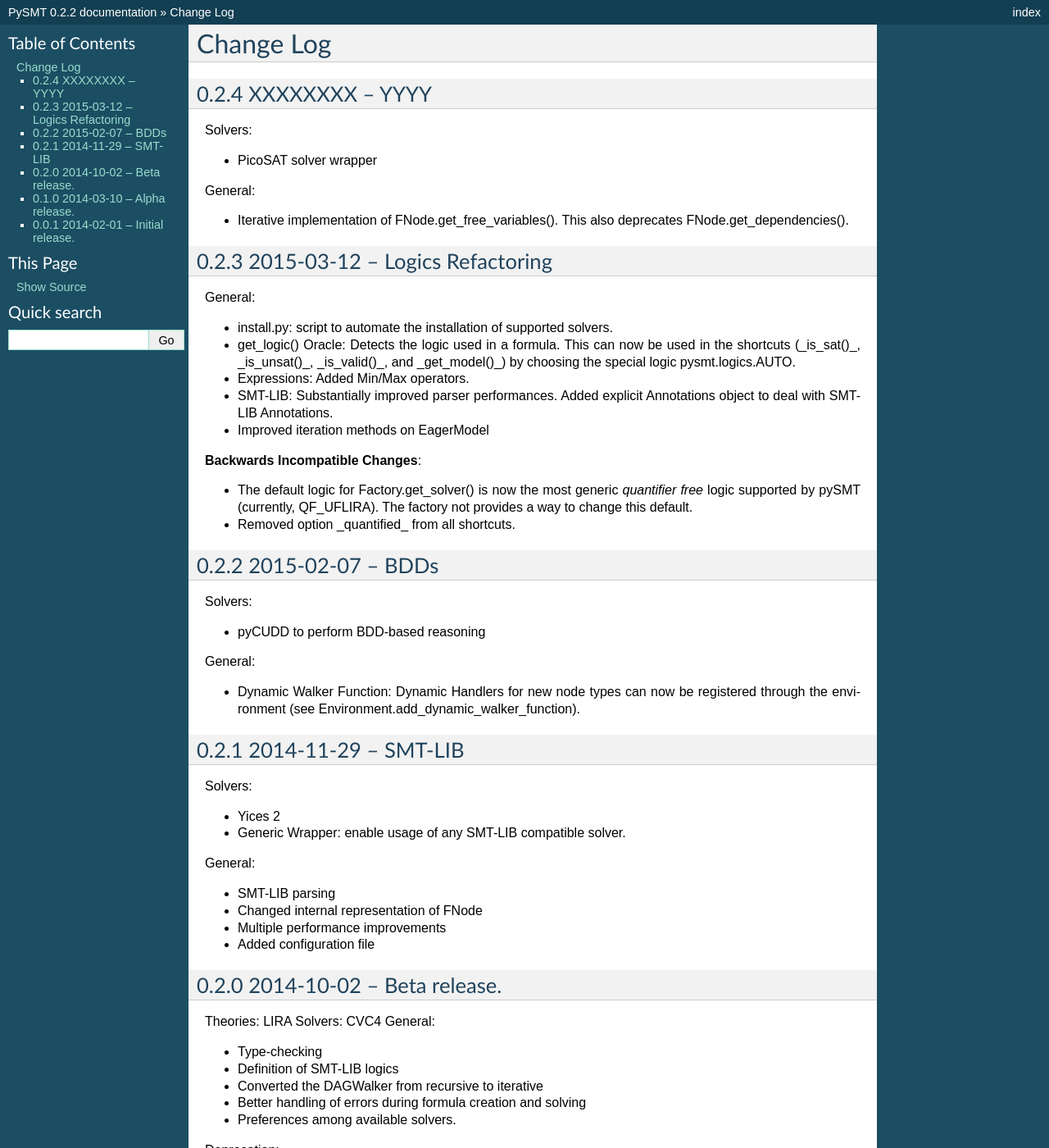
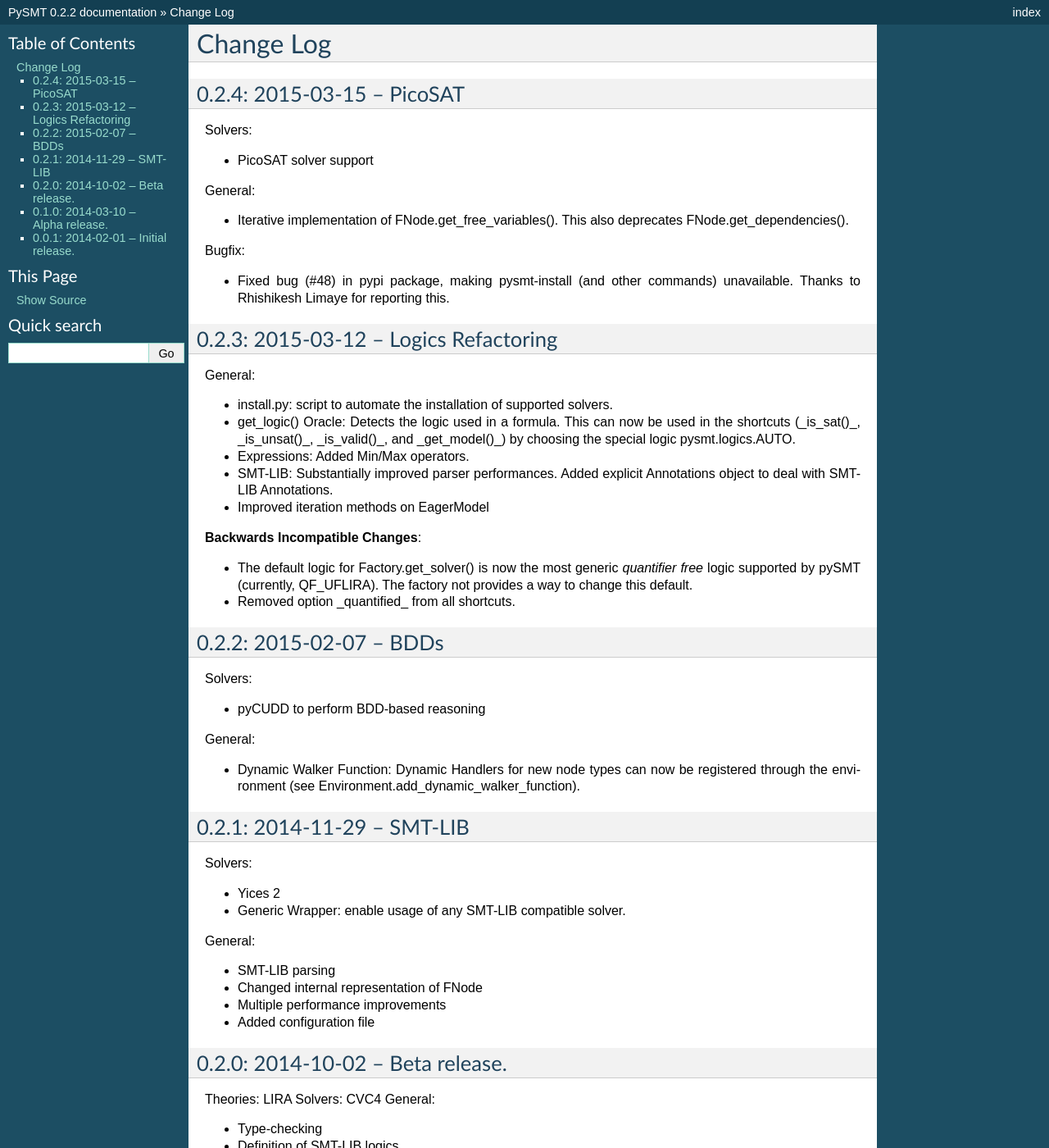
Before and after one commit to pysmt/pysmt, a Sphinx documentation site: the page built from docs/CHANGES.rst, in a window 1280 px wide and 1400 px high. Shown: the whole window at 82% size. Built offline with Sphinx 7.4.7, drawn with Linux system fonts in a browser that asks for light colours; formulas are drawn with MathJax 3; pages that are not in the unit, such as notebooks, are missing from menus; some of the changed text lies outside the part shown.

Commit message:
Release 0.2.4

```diff
--- a/README.rst
+++ b/README.rst
@@ -27,14 +27,14 @@
 ===============
 You can install the latest stable release of pySMT from PyPI:
 
-  $ pip install pysmt
+  # pip install pysmt
 this will additionally install the *pysmt-install* command, that can be used to install the solvers: e.g.,
 
-  $ pysmt-install --msat
+  # pysmt-install --msat
 this will download and install Mathsat 5. You will need to set your PYTHONPATH as suggested by the installer to make the python bindings visible. To verify that a solver has been installed run
 
   $ pysmt-install --check
-*Note* pysmt-install is provided to simplify the installation of solvers. However, each solver has its own license and restriction on use that you need to take into account.
+*Note* pysmt-install is provided to simplify the installation of solvers. However, each solver has its own dependencies, license and restrictions on use that you need to take into account.
 
 
 Supported Theories and Solvers
--- a/docs/CHANGES.rst
+++ b/docs/CHANGES.rst
@@ -1,20 +1,23 @@
 Change Log
 ==========
 
-0.2.4 XXXXXXXX  -- YYYY
------------------------
+0.2.4: 2015-03-15  -- PicoSAT
+-----------------------------
 
 Solvers:
 
-* PicoSAT solver wrapper
+* PicoSAT solver support
 
 General:
 
 * Iterative implementation of FNode.get_free_variables().
   This also deprecates FNode.get_dependencies().
 
+Bugfix:
 
-0.2.3 2015-03-12 -- Logics Refactoring
+* Fixed bug (#48) in pypi package, making pysmt-install (and other commands) unavailable. Thanks to Rhishikesh Limaye for reporting this.
+
+0.2.3: 2015-03-12 -- Logics Refactoring
 --------------------------------------
 
 General:
@@ -43,7 +46,7 @@
 
 
 
-0.2.2 2015-02-07 -- BDDs
+0.2.2: 2015-02-07 -- BDDs
 ------------------------
 
 Solvers:
@@ -56,7 +59,7 @@
   be registered through the environment (see
   Environment.add_dynamic_walker_function).
 
-0.2.1 2014-11-29 -- SMT-LIB
+0.2.1: 2014-11-29 -- SMT-LIB
 ---------------------------
 
 Solvers:
@@ -72,7 +75,7 @@
 * Added configuration file
 
 
-0.2.0 2014-10-02 -- Beta release.
+0.2.0: 2014-10-02 -- Beta release.
 ----------------------------------
 
 Theories: LIRA
@@ -96,7 +99,7 @@
   with the Python Standard Library.
 
 
-0.1.0 2014-03-10 -- Alpha release.
+0.1.0: 2014-03-10 -- Alpha release.
 ----------------------------------
 
 Theories: LIA, LRA, RDL, EUF
@@ -108,5 +111,5 @@
 * Unified Quantifier Elimination (Z3 support only)
 
 
-0.0.1 2014-02-01 -- Initial release.
+0.0.1: 2014-02-01 -- Initial release.
 ------------------------------------
--- a/setup.py
+++ b/setup.py
@@ -1,16 +1,12 @@
-#from distutils.core import setup
 from setuptools import setup, find_packages
 
 setup(
     name='PySMT',
-    version='0.2.4.dev',
+    version='0.2.4',
     author='PySMT Team',
     author_email='info@pysmt.org',
     packages = find_packages(),
     include_package_data = True,
-    # packages=['pysmt', 'pysmt.smtlib', 'pysmt.solvers',
-    #           'pysmt.utils', 'pysmt.walkers',
-    #           'pysmt.test', 'pysmt.test.smtlib'],
     url='http://www.pysmt.org',
     license='APACHE',
     description='A library for SMT Formulae manipulation and solving',
```
